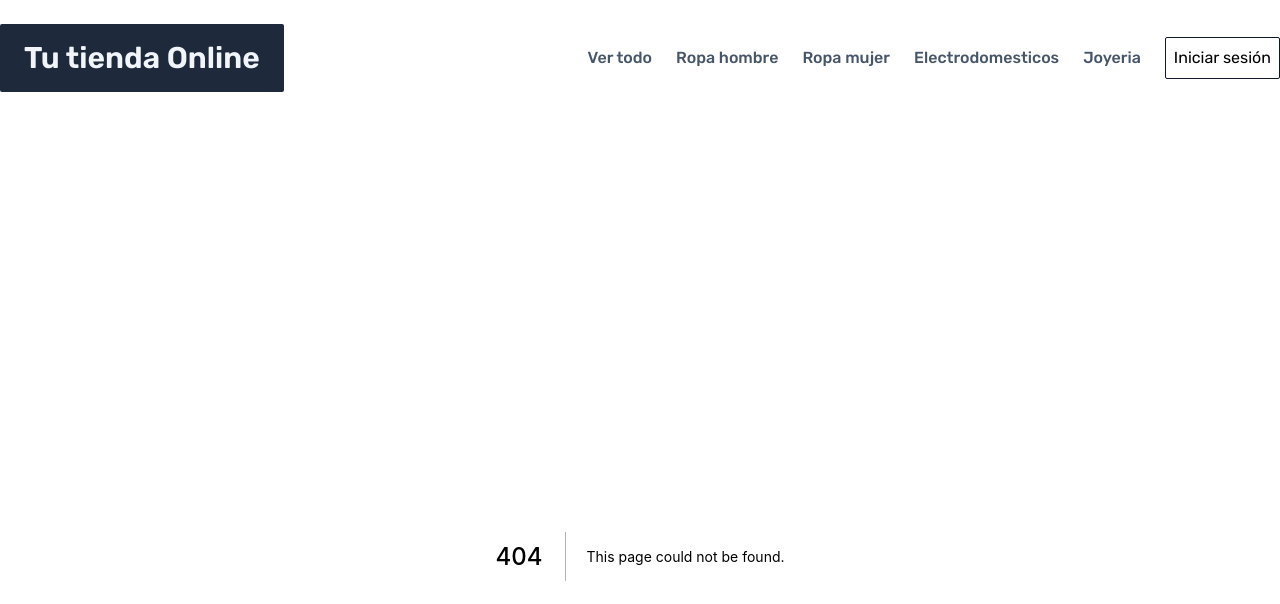
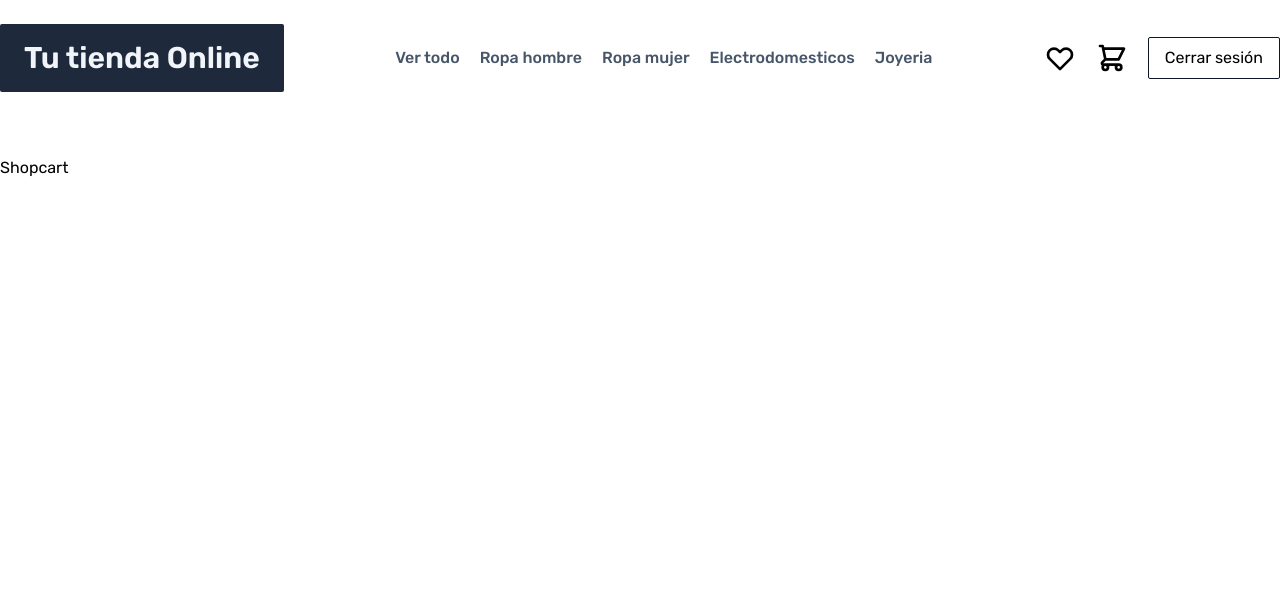
Before and after one commit to CamiloEMP/e-commerce, a Next.js app: page /shopcart in a window 1280 px wide. Before the commit this address had no page. Shown: the top 604 px of the page. Built offline with nearby package versions, Linux system fonts and the light colour scheme; sample sign-in values are in the browser's storage.

Commit message:
pages favorite, shop cart, session storage token

```diff
--- a/components/Header.tsx
+++ b/components/Header.tsx
@@ -2,17 +2,12 @@ import Link from 'next/link'
 import React from 'react'
 
 import { useUser } from 'hook/useUser'
+import { NavItem } from 'components/NavItem'
+import { NavUser } from 'components/NavUser'
+import { IShowModal } from 'interfaces/Modal'
 
-import { NavItem } from './NavItem'
-
-type Props = {
-  setShow: (show: boolean) => void
-}
-
-export const Header: React.FC<Props> = ({ setShow }: Props) => {
-  const { isLogged } = useUser()
-
-  console.log(isLogged)
+export const Header: React.FC<IShowModal> = ({ setShow }: IShowModal) => {
+  const { isLogged, logout } = useUser()
 
   return (
     <header className="flex items-center justify-between py-6 mb-10">
@@ -22,22 +17,17 @@ export const Header: React.FC<Props> = ({ setShow }: Props) => {
         </a>
       </Link>
       <nav>
-        <ul className="flex gap-6 items-center">
+        <ul className="flex gap-5 items-center">
           <NavItem href="/products">Ver todo</NavItem>
           <NavItem href="/products/categories/clothes/men">Ropa hombre</NavItem>
           <NavItem href="/products/categories/clothes/woman">Ropa mujer</NavItem>
           <NavItem href="/products/categories/electrodomestics">Electrodomesticos</NavItem>
           <NavItem href="/products/categories/jawelery">Joyeria</NavItem>
-          <li>
-            <button
-              className="border border-primary-900 p-2 rounded-sm transition-colors hover:bg-primary-900 hover:text-primary-100"
-              onClick={() => setShow(true)}
-            >
-              Iniciar sesión
-            </button>
-          </li>
         </ul>
       </nav>
+      <div className="flex items-center gap-5">
+        <NavUser isLogged={isLogged} logout={logout} setShow={setShow} />
+      </div>
     </header>
   )
 }
--- /dev/null
+++ b/components/NavUser.tsx
@@ -0,0 +1,41 @@
+import React from 'react'
+import { HeartIcon, ShoppingCartIcon } from '@heroicons/react/outline'
+import Link from 'next/link'
+
+import { IShowModal } from 'interfaces/Modal'
+interface INavUSer extends IShowModal {
+  isLogged: boolean
+  logout: () => void
+}
+
+export const NavUser: React.FC<INavUSer> = ({ isLogged, setShow, logout }: INavUSer) => {
+  return (
+    <>
+      <Link href="/favorites">
+        <a>
+          <HeartIcon className=" w-8 h-8 cursor-pointer" />
+        </a>
+      </Link>
+      <Link href="/shopcart">
+        <a>
+          <ShoppingCartIcon className=" w-8 h-8 cursor-pointer" />
+        </a>
+      </Link>
+      {!isLogged ? (
+        <button
+          className="border border-primary-900 p-2 px-4 rounded-sm transition-colors hover:bg-primary-900 hover:text-primary-100"
+          onClick={() => setShow(true)}
+        >
+          Iniciar sesión
+        </button>
+      ) : (
+        <button
+          className="border border-primary-900 p-2 px-4 rounded-sm transition-colors hover:bg-primary-900 hover:text-primary-100"
+          onClick={logout}
+        >
+          Cerrar sesión
+        </button>
+      )}
+    </>
+  )
+}
--- a/context/UserContext.tsx
+++ b/context/UserContext.tsx
@@ -12,7 +12,9 @@ type Props = {
 }
 
 export const UserContext: React.FC<Props> = ({ children }: Props) => {
-  const [token, setToken] = useState('')
+  const [token, setToken] = useState(() => {
+    if (typeof window !== 'undefined') return window.sessionStorage.getItem('token')
+  })
 
   return <Context.Provider value={{ token, setToken } as JWT}>{children}</Context.Provider>
 }
--- a/hook/useUser.ts
+++ b/hook/useUser.ts
@@ -13,10 +13,12 @@ export const useUser = () => {
       setLoading(true)
       loginService({ username, password })
         .then(token => {
+          window.sessionStorage.setItem('token', token)
           setLoading(false)
           setToken(token)
         })
         .catch(() => {
+          window.sessionStorage.removeItem('token')
           setLoading(false)
           setError('Usuario o contraseña invalidos')
         })
@@ -25,7 +27,7 @@ export const useUser = () => {
   )
 
   const logout = useCallback(() => {
-    window.localStorage.removeItem('user-ecommerce')
+    window.sessionStorage.removeItem('token')
     setToken('')
   }, [setToken])
 
--- /dev/null
+++ b/interfaces/Modal.ts
@@ -0,0 +1,4 @@
+export interface IShowModal {
+  show?: boolean
+  setShow: (show: boolean) => void
+}
--- a/pages/_app.tsx
+++ b/pages/_app.tsx
@@ -2,10 +2,10 @@ import type { AppProps } from 'next/app'
 
 import { useState } from 'react'
 
+import { Header } from 'components/Header'
 import { Layout } from 'container/Layout'
-import { Header } from 'components/Header'
+import { Login } from 'components/Login'
 import { Modal } from 'components/Modal'
-import { Login } from 'components/Login'
 
 import '../styles/globals.css'
 import { UserContext } from 'context/UserContext'
@@ -17,7 +17,7 @@ function MyApp({ Component, pageProps }: AppProps) {
     <UserContext>
       <Layout>
         <Header setShow={setShow} />
-        <Component {...pageProps} />
+        <Component setShow={setShow} show={show} {...pageProps} />
       </Layout>
       {show ? (
         <Modal>
--- /dev/null
+++ b/pages/favorites.tsx
@@ -0,0 +1,25 @@
+import { useRouter } from 'next/router'
+import { useEffect } from 'react'
+
+import { IShowModal } from 'interfaces/Modal'
+import { useUser } from 'hook/useUser'
+
+const Favorites = ({ setShow }: IShowModal) => {
+  const { isLogged } = useUser()
+  const router = useRouter()
+
+  useEffect(() => {
+    if (!isLogged) {
+      router.push('/')
+      setShow(true)
+    }
+  }, [isLogged, router, setShow])
+
+  return (
+    <div>
+      <p>asads</p>
+    </div>
+  )
+}
+
+export default Favorites
--- /dev/null
+++ b/pages/shopcart.tsx
@@ -0,0 +1,25 @@
+import { useRouter } from 'next/router'
+import { useEffect } from 'react'
+
+import { IShowModal } from 'interfaces/Modal'
+import { useUser } from 'hook/useUser'
+
+const Shopcart = ({ setShow }: IShowModal) => {
+  const { isLogged } = useUser()
+  const router = useRouter()
+
+  useEffect(() => {
+    if (!isLogged) {
+      router.push('/')
+      setShow(true)
+    }
+  }, [isLogged, router, setShow])
+
+  return (
+    <div>
+      <p>Shopcart</p>
+    </div>
+  )
+}
+
+export default Shopcart
```
